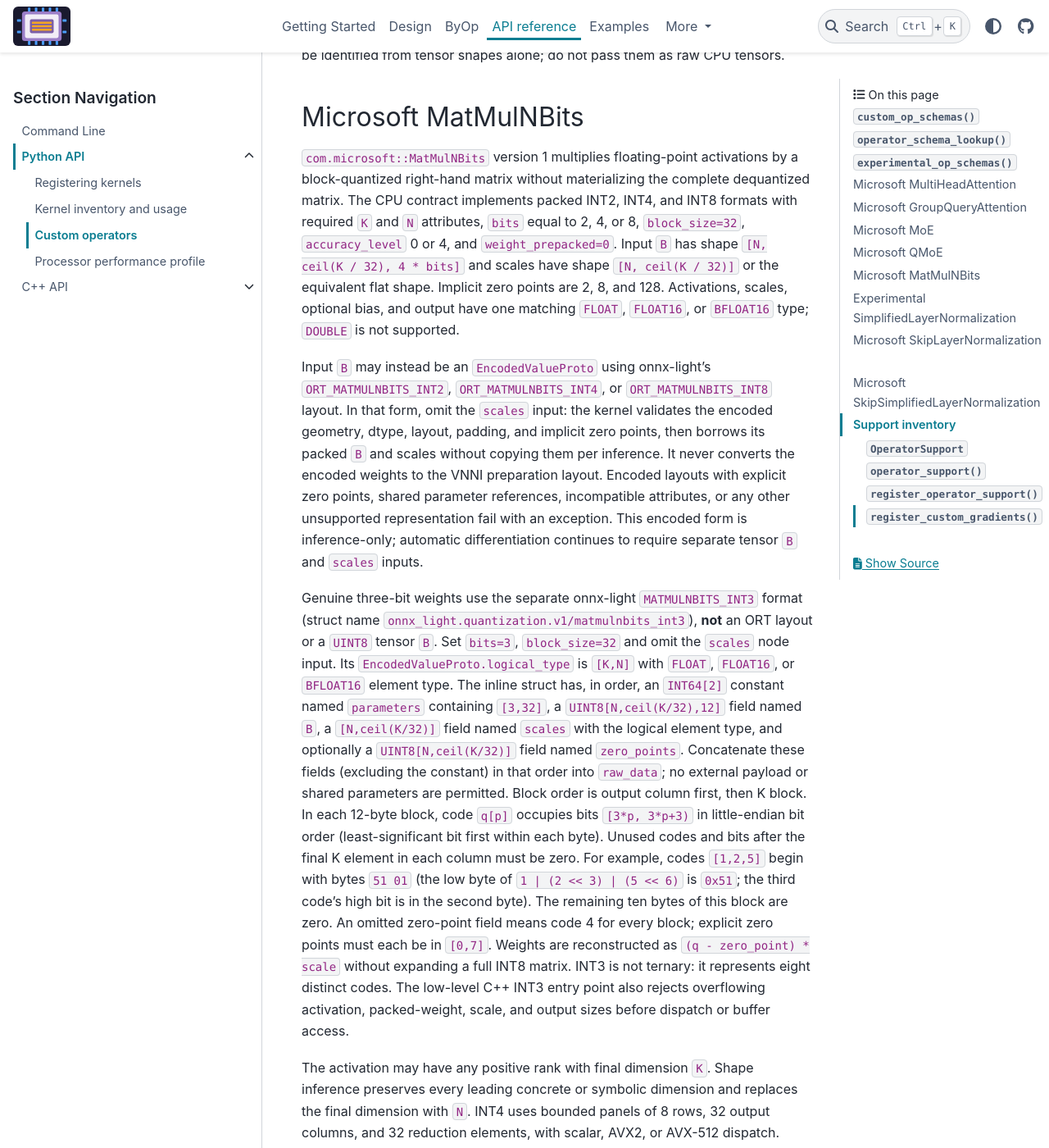
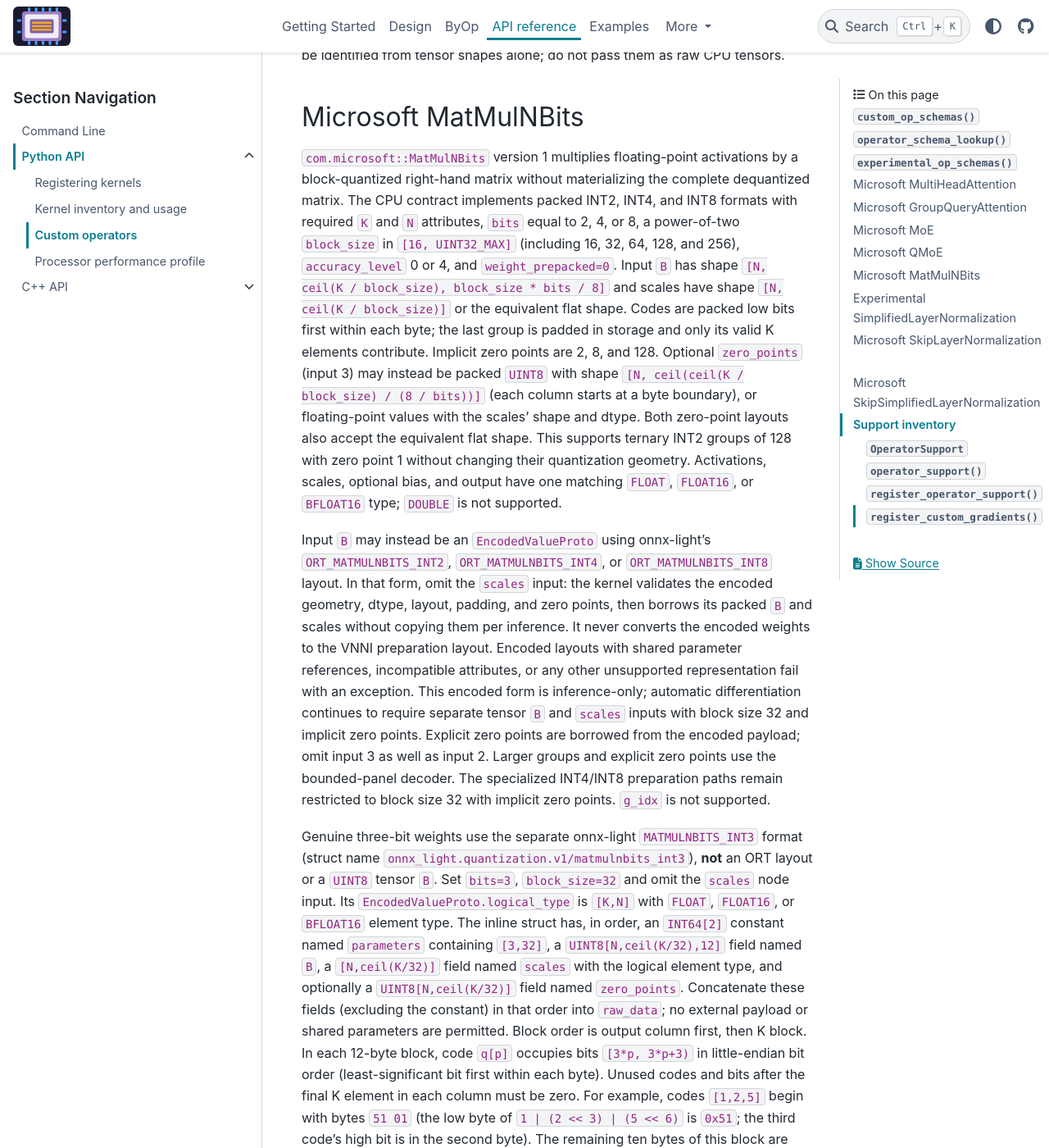
Before and after one commit to xadupre/onnx-light-cpu, a Sphinx documentation site: the page built from docs/api/python/custom_operators.rst, in a window 1280 px wide and 1400 px high, scrolled down 3599 px. Shown: the whole window at 82% size. Built offline with Sphinx 7.4.7 and the PyData theme 0.15.4, drawn with Linux system fonts in a browser that asks for light colours; pages that are not in the unit, such as notebooks, are missing from menus.

Commit message:
Support MatMulNBits block-128 ternary weights and non-32 groups (#947)
* Initial plan

* Support MatMulNBits power-of-two groups and explicit zero points

Co-authored-by: xadupre <22452781+xadupre@users.noreply.github.com>

* Align MatMulNBits schema and regression checks with generalized groups

Co-authored-by: xadupre <22452781+xadupre@users.noreply.github.com>

* Validate generalized MatMulNBits fixtures and Ternary-Bonsai execution

Co-authored-by: xadupre <22452781+xadupre@users.noreply.github.com>

* Align MatMulNBits integration tests with supported quantization contracts

Check block-64 groups and explicit packed zero points against ONNX Runtime. Reject a genuinely invalid block size and match the remaining g_idx restriction.

Co-authored-by: Copilot <223556219+Copilot@users.noreply.github.com>

---------

Co-authored-by: copilot-swe-agent[bot] <198982749+Copilot@users.noreply.github.com>
Co-authored-by: xadupre <22452781+xadupre@users.noreply.github.com>
Co-authored-by: xadupre <xadupre@microsoft.com>
Co-authored-by: Copilot <223556219+Copilot@users.noreply.github.com>

```diff
--- a/docs/api/python/custom_operators.rst
+++ b/docs/api/python/custom_operators.rst
@@ -166,23 +166,36 @@ Microsoft MatMulNBits
 block-quantized right-hand matrix without materializing the complete
 dequantized matrix. The CPU contract implements packed INT2, INT4, and INT8
 formats with required ``K`` and ``N`` attributes, ``bits`` equal to 2, 4, or
-8, ``block_size=32``, ``accuracy_level`` 0 or 4, and
+8, a power-of-two ``block_size`` in ``[16, UINT32_MAX]`` (including 16, 32,
+64, 128, and 256), ``accuracy_level`` 0 or 4, and
 ``weight_prepacked=0``. Input ``B`` has shape
-``[N, ceil(K / 32), 4 * bits]`` and scales have shape
-``[N, ceil(K / 32)]`` or the equivalent flat shape. Implicit zero points are
-2, 8, and 128. Activations, scales, optional bias, and output have one matching
+``[N, ceil(K / block_size), block_size * bits / 8]`` and scales have shape
+``[N, ceil(K / block_size)]`` or the equivalent flat shape. Codes are packed
+low bits first within each byte; the last group is padded in storage and only
+its valid K elements contribute. Implicit zero points are
+2, 8, and 128. Optional ``zero_points`` (input 3) may instead be packed ``UINT8``
+with shape ``[N, ceil(ceil(K / block_size) / (8 / bits))]`` (each column
+starts at a byte boundary), or floating-point values with the scales' shape
+and dtype. Both zero-point layouts also accept the equivalent flat shape.
+This supports ternary INT2 groups of 128 with zero point 1 without changing
+their quantization geometry. Activations, scales, optional bias, and output have one matching
 ``FLOAT``, ``FLOAT16``, or ``BFLOAT16`` type; ``DOUBLE`` is not supported.
 
 Input ``B`` may instead be an ``EncodedValueProto`` using onnx-light's
 ``ORT_MATMULNBITS_INT2``, ``ORT_MATMULNBITS_INT4``, or
 ``ORT_MATMULNBITS_INT8`` layout. In that form, omit the ``scales`` input: the
-kernel validates the encoded geometry, dtype, layout, padding, and implicit
+kernel validates the encoded geometry, dtype, layout, padding, and
 zero points, then borrows its packed ``B`` and scales without copying them per
 inference. It never converts the encoded weights to the VNNI preparation layout. Encoded layouts
-with explicit zero points, shared parameter references, incompatible
+with shared parameter references, incompatible
 attributes, or any other unsupported representation fail with an exception.
 This encoded form is inference-only; automatic differentiation continues to
-require separate tensor ``B`` and ``scales`` inputs.
+require separate tensor ``B`` and ``scales`` inputs with block size 32 and
+implicit zero points.
+Explicit zero points are borrowed from the encoded payload; omit input 3 as
+well as input 2. Larger groups and explicit zero points use the bounded-panel
+decoder. The specialized INT4/INT8 preparation paths remain restricted to
+block size 32 with implicit zero points. ``g_idx`` is not supported.
 
 Genuine three-bit weights use the separate onnx-light
 ``MATMULNBITS_INT3`` format (struct name
```
Also changed, not shown: docs/api/cpp/kernels_notes.rst (+10 -5 lines), 11 other files.
